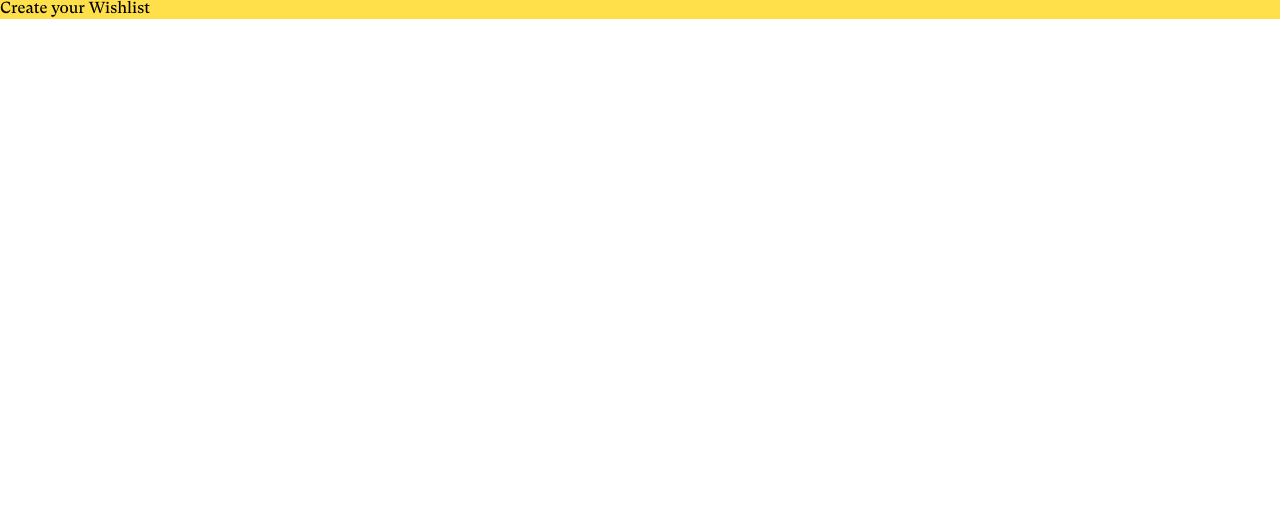
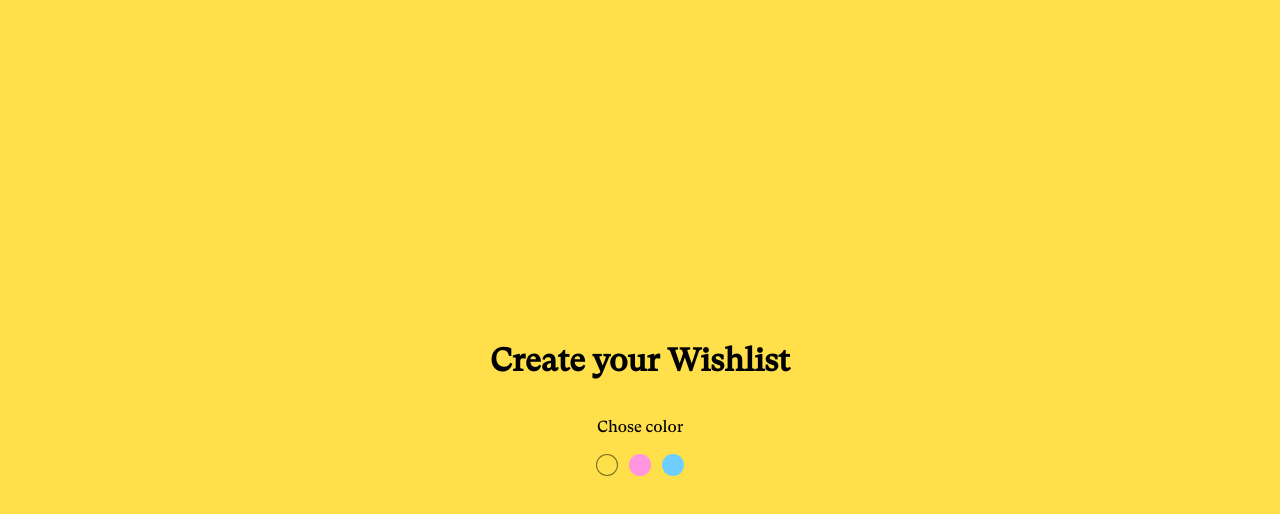
Before and after one commit to mrtoluadesina/promise-card, a React (Create React App) app: page / in a window 1280 px wide. Shown: the top 514 px of the page. Built offline with nearby package versions, Linux system fonts and the light colour scheme.

Commit message:
add setActivestyle function for active bubble on home page

```diff
--- a/src/views/home/index.jsx
+++ b/src/views/home/index.jsx
@@ -1,13 +1,40 @@
 import React, { useContext } from "react";
 import styled from "styled-components";
 import { ThemeContext } from "../../store";
+import { YELLOW_THEME, PINK_THEME, BLUE_THEME } from "../../store/types";
+import { setActiveStyle } from "../../utils";
+import "./home.scss";
 
 export default function Home() {
   const [state, dispatch] = useContext(ThemeContext);
 
   return (
     <Container theme={state.currentTheme} className="main">
-      <div>Create your Wishlist</div>
+      <h1>Create your Wishlist</h1>
+      <p>Chose color</p>
+      <div className="choose_colors">
+        <span
+          onClick={() => dispatch({ type: YELLOW_THEME, active: YELLOW_THEME })}
+          style={setActiveStyle({
+            active: state.active,
+            boxType: YELLOW_THEME
+          })}
+        ></span>
+        <span
+          onClick={() => dispatch({ type: PINK_THEME, active: PINK_THEME })}
+          style={setActiveStyle({
+            active: state.active,
+            boxType: PINK_THEME
+          })}
+        ></span>
+        <span
+          onClick={() => dispatch({ type: BLUE_THEME, active: BLUE_THEME })}
+          style={setActiveStyle({
+            active: state.active,
+            boxType: BLUE_THEME
+          })}
+        ></span>
+      </div>
     </Container>
   );
 }
```
